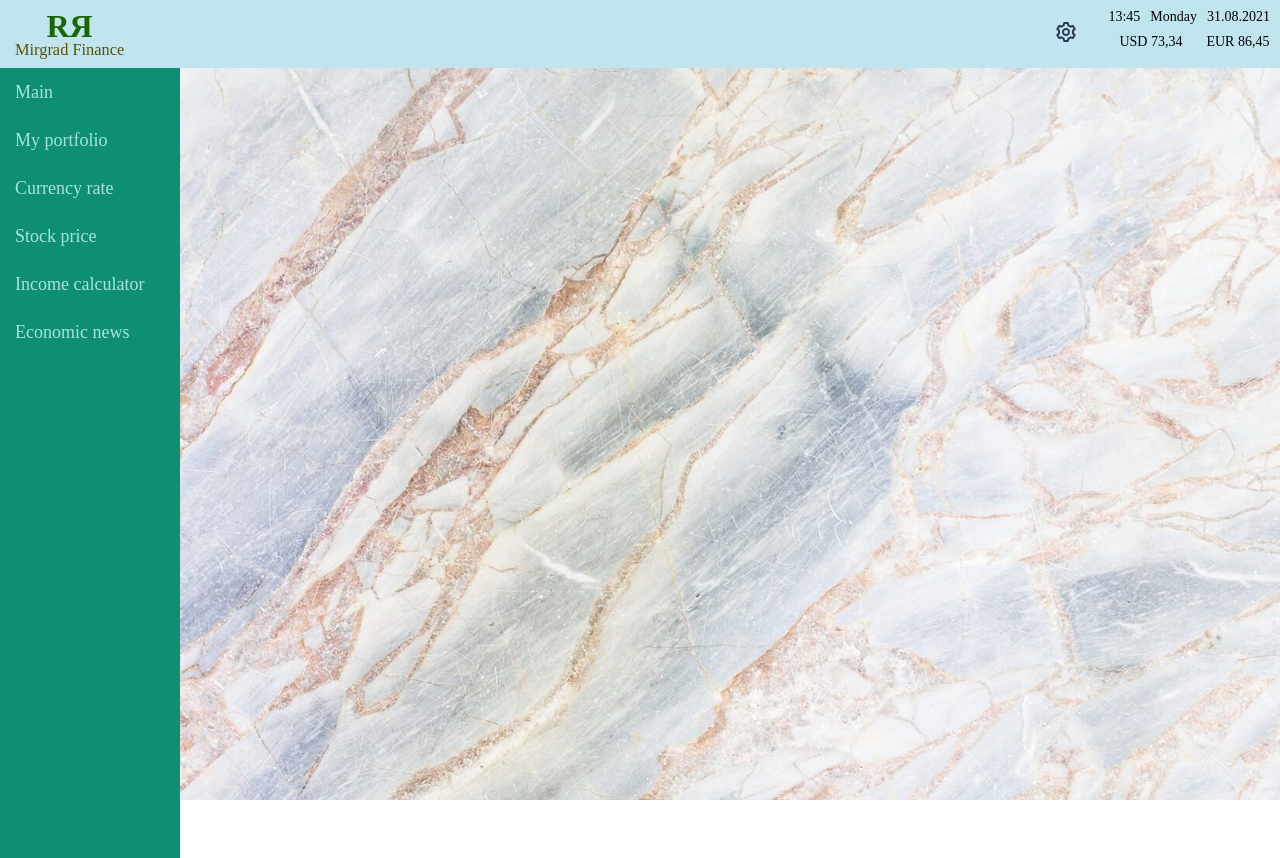
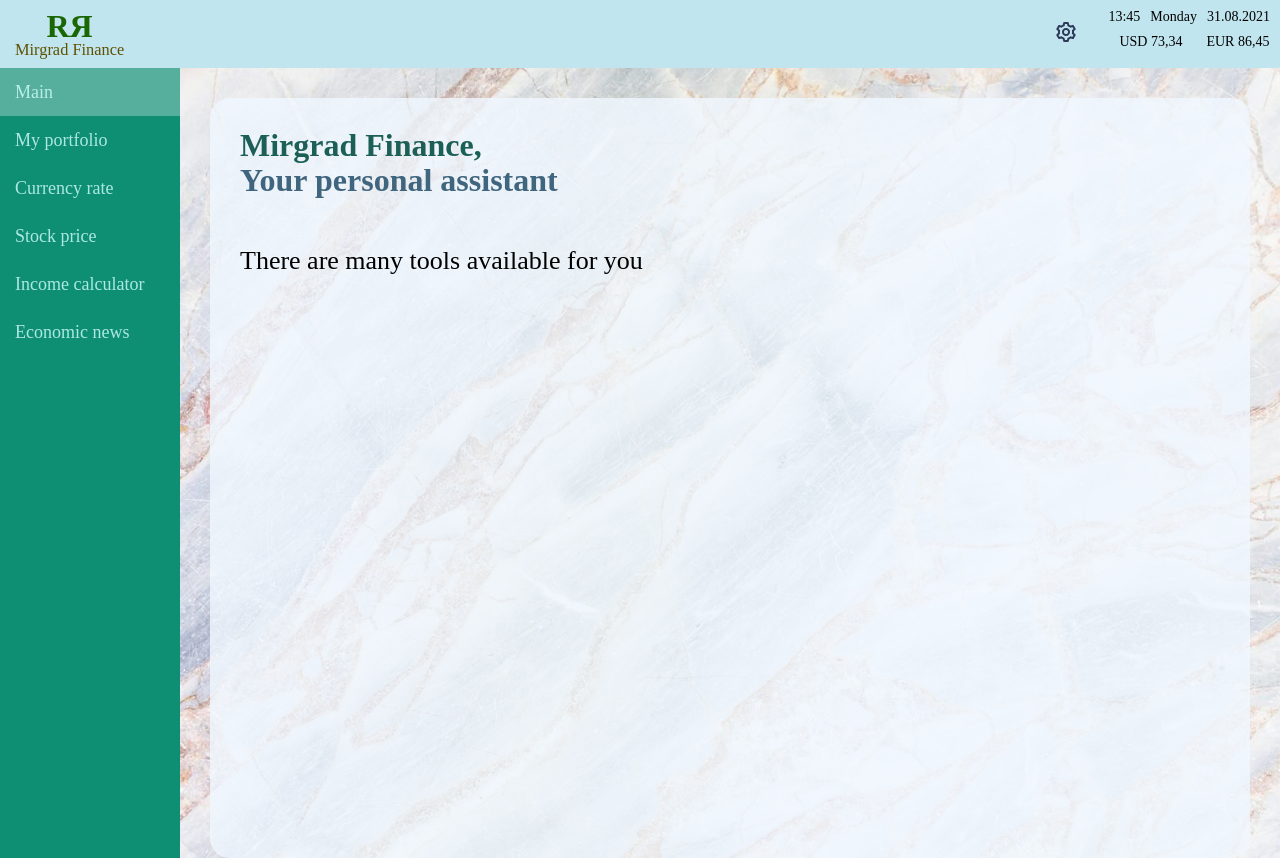
Before and after one commit to MirgradR/FinanceApp, a website: page src/index.html in a window 1280 px wide. Both pictures are taken after a click on the item "Main". Before the commit the page ends 800 px from the top, so only its background shows below. Drawn offline with nearby package versions, Linux system fonts and the light colour scheme; files that its build step writes are made by us from their sources.

Commit message:
update 2
add local storage, add widgets and ability to choose

```diff
--- /dev/null
+++ b/src/_currencyRateWidget.html
@@ -0,0 +1,4 @@
+<div class="currencyRate-widget"> <!--active-widget-->
+    <h2 class="currencyRate-widget__title widget-title">Currency Rate</h2>
+    <p class="currencyRate-widget__text widget-text">Price of dollar, euro</p>
+</div>
--- /dev/null
+++ b/src/_economicNewsWidget.html
@@ -0,0 +1,4 @@
+<div class="economicNews-widget"> <!--active-widget-->
+    <h2 class="economicNews-widget__title widget-title">Economic News</h2>
+    <p class="economicNews-widget__text widget-text">News of your country</p>
+</div>
--- /dev/null
+++ b/src/_incomeCalculatorWidget.html
@@ -0,0 +1,4 @@
+<div class="incomeCalculator-widget"> <!--active-widget-->
+    <h2 class="incomeCalculator-widget__title widget-title">Income Calculator</h2>
+    <p class="incomeCalculator-widget__text widget-text">Count your income</p>
+</div>
--- /dev/null
+++ b/src/_mainWidget.html
@@ -0,0 +1,5 @@
+<div class="main-widget"> <!--active-widget-->
+    <h2 class="main-widget__title widget-title">Mirgrad Finance, <br>
+        <span class="main-widget__title-span">Your personal assistant</span></h2>
+    <p class="main-widget__text widget-text">There are many tools available for you</p>
+</div>
--- /dev/null
+++ b/src/_myPortfolioWidget.html
@@ -0,0 +1,4 @@
+<div class="myPortfolio-widget"> <!--active-widget-->
+    <h2 class="myPortfolio-widget__title widget-title">My Portfolio</h2>
+    <p class="myPortfolio-widget__text widget-text">Stonks</p>
+</div>
--- /dev/null
+++ b/src/_stockPriceWidget.html
@@ -0,0 +1,4 @@
+<div class="stockPrice-widget"> <!--active-widget-->
+    <h2 class="stockPrice-widget__title widget-title">Stock Price</h2>
+    <p class="stockPrice-widget__text widget-text">Watch price of stocks</p>
+</div>
--- a/src/index.html
+++ b/src/index.html
@@ -31,16 +31,25 @@
                 <div class="main__container">
                     <div class="menu-finance main__menu">
                         <ul class="menu-finance__list">
-                            <li class="menu-finance__item">Main</li>
-                            <li class="menu-finance__item">My portfolio</li>
-                            <li class="menu-finance__item">Currency rate</li>
-                            <li class="menu-finance__item">Stock price</li>
-                            <li class="menu-finance__item">Income calculator</li>
-                            <li class="menu-finance__item">Economic news</li>
+                            <li class="menu-finance__item" id="main-widget">Main</li>
+                            <li class="menu-finance__item" id="myPortfolio-widget">My portfolio</li>
+                            <li class="menu-finance__item" id="currencyRate-widget">Currency rate</li>
+                            <li class="menu-finance__item" id="stockPrice-widget">Stock price</li>
+                            <li class="menu-finance__item" id="incomeCalculator-widget">Income calculator</li>
+                            <li class="menu-finance__item" id="economicNews-widget">Economic news</li>
                         </ul>
                     </div>
                     <div class="content-finance main__content">
-
+                        <div class="widget">
+                            <div class="widget-body">
+                                @@include('_mainWidget.html')
+                                @@include('_myPortfolioWidget.html')
+                                @@include('_currencyRateWidget.html')
+                                @@include('_stockPriceWidget.html')
+                                @@include('_incomeCalculatorWidget.html')
+                                @@include('_economicNewsWidget.html')
+                            </div>
+                        </div>
                     </div>
                 </div>
             </main>
--- a/src/js/script.js
+++ b/src/js/script.js
@@ -0,0 +1,42 @@
+const widgetBody = document.querySelector('.widget-body')
+const widgetList = document.querySelectorAll('.menu-finance__item')
+let currentWidget;
+
+let saveWidget = localStorage.getItem('widget')
+if (localStorage.widget) {
+    for (let key of widgetBody.children) {
+        if (key.className == saveWidget) {
+            key.classList.add('active-widget')
+        }
+    }
+    for (let item of widgetList) {
+        if (item.id == saveWidget) {
+            item.classList.add('active-item')
+        }
+    }
+} else {
+    widgetBody.children[0].classList.add('active-widget')
+    widgetList[0].classList.add('active-item')
+}
+
+const chooseWidget = (widget, itemList, n) => {
+    itemList.addEventListener('click', function () {
+        currentWidget = widget.children[n].className;
+        localStorage.setItem('widget', currentWidget)
+        for (let key of widgetBody.children) {
+            key.classList.remove('active-widget')
+        }
+        widget.children[n].classList.add('active-widget')
+        for (let item of widgetList) {
+            item.classList.remove('active-item')
+        }
+        itemList.classList.add('active-item')
+    })
+}
+
+const changeWidget = () => {
+    for (let i = 0; i < widgetList.length; i++) {
+        chooseWidget(widgetBody, widgetList[i], i)
+    }
+}
+changeWidget()
--- a/src/scss/style.scss
+++ b/src/scss/style.scss
@@ -3,7 +3,7 @@
 
 .wrapper {
     width: 100%;
-    height: 100%;
+    height: auto;
 }
 .header {
     position: fixed;
@@ -77,7 +77,6 @@
     background-size: cover;
     .main__container {
         padding-top: 68px;
-        //height: 100%;
         .menu-finance {
             display: flex;
             flex-direction: column;
@@ -88,20 +87,65 @@
             .menu-finance__list {
                 &>* {
                     padding: 15px 15px;
-                    color: rgba(207, 250, 250, 0.795);
+                    color: rgba(207, 250, 250, 0.829);
                     font-size: 18px;
                     cursor: pointer;
                     transition: all 0.3s ease;
                     &:hover {
-                        background-color: rgba(211, 223, 220, 0.267);
+                        background-color: rgba(222, 238, 234, 0.342);
+                    }
+                    &.active-item {
+                        background-color: rgba(222, 238, 234, 0.342);
                     }
                 }
             }
         }
         .content-finance {
             max-width: 100%;
-            //height: 100%;
             padding-left: 180px;
         }
     }
 }
+
+// General style for Widget
+
+.widget {
+    display: flex;
+    justify-content: center;
+    min-height: 700px;
+    .widget-body {
+        background-color: rgba(240, 248, 255, 0.808);
+        width: 100%;
+        margin: 30px;
+        margin-bottom: 0;
+        padding: 30px;
+        border-radius: 20px;
+        min-height: 700px;
+        .widget-title {
+            font-size: 32px;
+            color: rgb(28, 95, 86);
+            line-height: 1.1;
+            span {
+                color: rgb(64, 101, 126);
+            }
+            margin-bottom: 50px;
+        }
+        .widget-text {
+            font-size: 26px;
+        }
+    }
+}
+
+//Main Widget style
+
+.main-widget,
+.myPortfolio-widget,
+.currencyRate-widget,
+.stockPrice-widget,
+.incomeCalculator-widget,
+.economicNews-widget {
+    display: none;
+    &.active-widget {
+        display: block;
+    }
+}
```
Also changed, not shown: dest/index.html (+37 -6 lines), dest/js/script.js (+42 -0 lines), dest/css/style.css.
